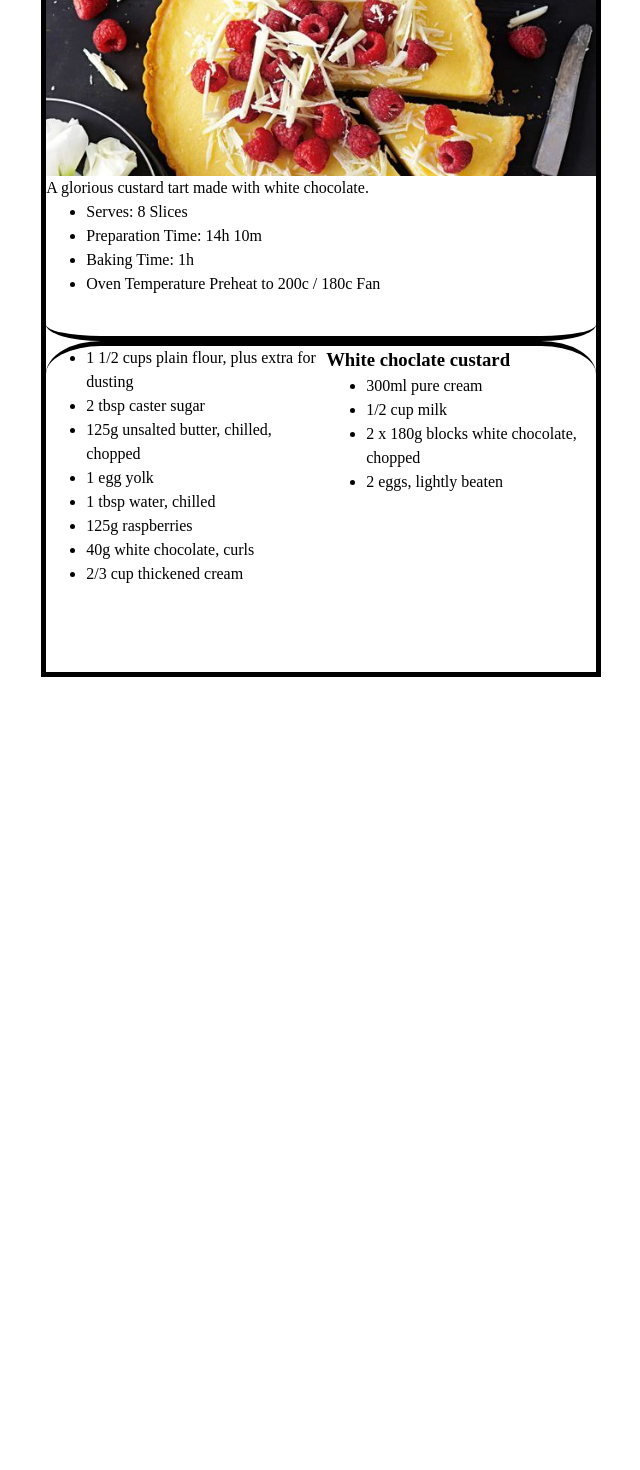
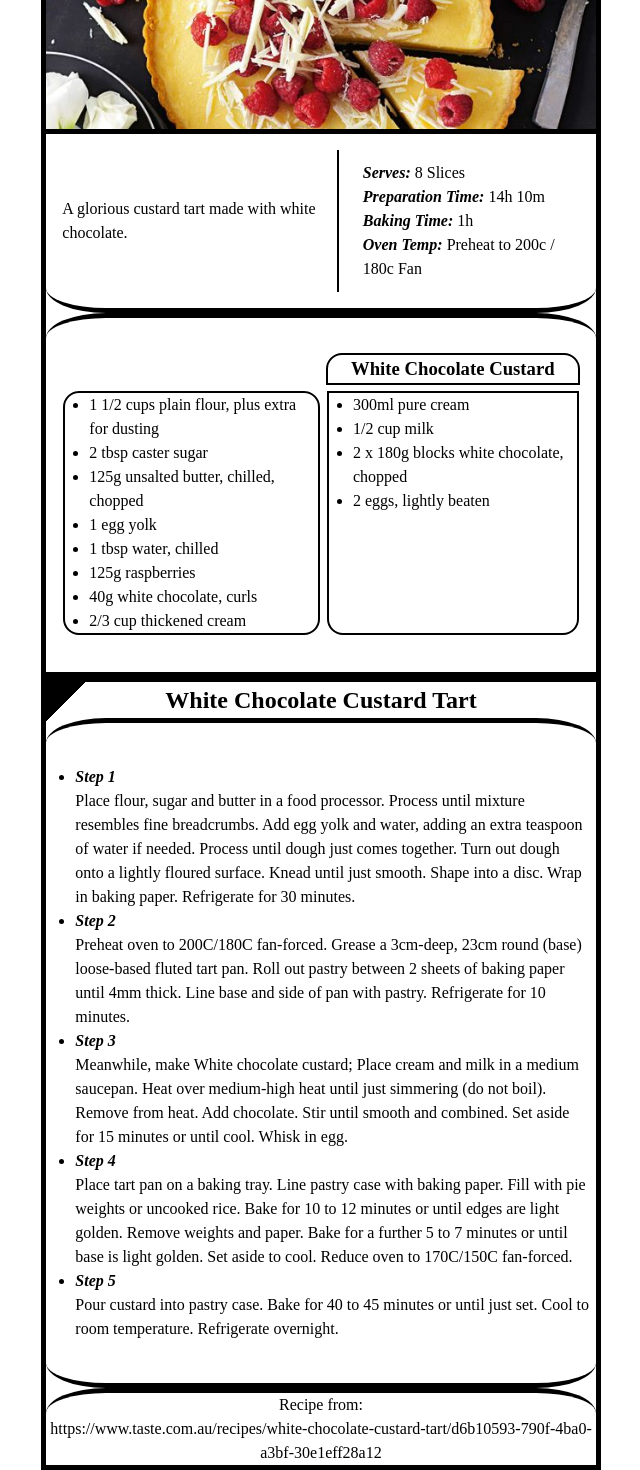
Before and after one commit to rwalsh221/recipe_card, a React (Vite) app: page / in a window 1280 px wide. Shown: the part 117-1587 px from the top of the page, without its empty margins (319-959 px from the left). Before the commit the page ends 800 px from the top, so only its background shows below. Built offline with nearby package versions, Linux system fonts and the light colour scheme.

Commit message:
add back of card

```diff
--- a/src/components/RecipeCardFront/RecipeCardFront.module.css
+++ b/src/components/RecipeCardFront/RecipeCardFront.module.css
@@ -1,29 +1,33 @@
+/* FRONT OF CARD */
+
 .rc_front {
   margin: 0 auto;
   height: var(--recipe-card-height);
   width: var(--recipe-card-width);
-  /* background-color: hotpink; */
-  border: 5px solid black;
+  border: var(--recipe-card-section-border);
   display: grid;
-  grid-template-rows: 0.5fr max-content 1fr 2fr;
-  /* overflow: hidden; */
+  grid-template-rows: auto max-content 1fr 2fr;
+  background: rgb(255, 255, 255);
+  background: linear-gradient(
+    315deg,
+    rgba(255, 255, 255, 1) 97%,
+    rgb(0, 0, 0) 97%
+  );
 }
 
 .rc_front__heading {
-  /* background-color: aquamarine; */
   text-align: center;
+  text-transform: capitalize;
 }
 
 .rc_front__img_container {
-  /* background-color: purple; */
   overflow: hidden;
-  border-radius: 10%;
+  border-radius: var(--recipe-card-section-border-radius);
   border-bottom-left-radius: 0;
   border-bottom-right-radius: 0;
-  border: 5px solid black;
+  border: var(--recipe-card-section-border);
   border-left: none;
   border-right: none;
-  border-bottom: none;
 }
 
 .rc_front__img_container img {
@@ -33,17 +37,125 @@
 }
 
 .rc_front__information {
-  /* background-color: red; */
-  border-bottom: 5px solid black;
-  /* border-top: 5px solid black; */
-  border-radius: 10%;
+  border-bottom: var(--recipe-card-section-border);
+
+  border-radius: var(--recipe-card-section-border-radius);
+  display: flex;
+  justify-content: center;
+  align-items: center;
+
+  padding: 1rem;
+}
+
+.rc_front__information div {
+  height: 100%;
+  border-right: 1px solid black;
+  display: flex;
+  align-items: center;
+}
+
+.rc_front__information ul {
+  height: 100%;
+  border-left: 1px solid black;
+  display: flex;
+  flex-direction: column;
+  justify-content: center;
+}
+
+.rc_front__information ul span {
+  font-weight: bold;
+  font-style: italic;
 }
 
 .rc_front__ingredients {
   height: 100%;
   display: flex;
-  /* background-color: blueviolet; */
-  border-top: 5px solid black;
-  overflow: hidden;
-  border-radius: 10%;
+  justify-content: center;
+  align-items: center;
+  border-top: var(--recipe-card-section-border);
+  border-radius: var(--recipe-card-section-border-radius);
+  padding: 1rem;
 }
+
+.rc_front__ingredients div {
+  display: grid;
+  grid-template-areas:
+    ' . subHeading'
+    'mainList subList';
+  grid-template-rows: max-content max-content;
+  gap: 5px;
+}
+
+.rc_front__ingredients h3,
+.ingredients__main,
+.ingredients__sub {
+  border: 2px solid black;
+  border-radius: 1rem;
+}
+
+.ingredients__main,
+.ingredients__sub {
+  margin: 1px;
+}
+
+.rc_front__ingredients h3 {
+  grid-area: subHeading;
+  text-align: center;
+  border-bottom-left-radius: 0;
+  border-bottom-right-radius: 0;
+  text-transform: capitalize;
+}
+
+.ingredients__main {
+  grid-area: mainList;
+}
+
+.ingredients__sub {
+  grid-area: subList;
+  border-top-right-radius: 0;
+  border-top-left-radius: 0;
+}
+
+/* BACK OF CARD */
+.rc_back {
+  margin: 0 auto;
+  height: var(--recipe-card-height);
+  width: var(--recipe-card-width);
+  border: var(--recipe-card-section-border);
+  display: grid;
+  grid-template-rows: max-content auto max-content;
+  background: rgb(255, 255, 255);
+  background: linear-gradient(
+    315deg,
+    rgba(255, 255, 255, 1) 97%,
+    rgb(0, 0, 0) 97%
+  );
+}
+
+.rc_back__method {
+  display: flex;
+  justify-content: center;
+  align-items: center;
+  padding: 5px;
+  /* background-color: hotpink; */
+  border: var(--recipe-card-section-border);
+  border-radius: var(--recipe-card-section-border-radius);
+  border-left: 0;
+  border-right: 0;
+}
+
+.rc_back__method ul span {
+  font-weight: bold;
+  font-style: italic;
+  text-transform: capitalize;
+}
+
+.rc_back__footer {
+  border-top: var(--recipe-card-section-border);
+  border-radius: var(--recipe-card-section-border-radius);
+  display: flex;
+  justify-content: center;
+  align-items: center;
+  flex-direction: column;
+  text-align: center;
+}
--- a/src/components/RecipeCardFront/RecipeCardFront.tsx
+++ b/src/components/RecipeCardFront/RecipeCardFront.tsx
@@ -4,10 +4,11 @@ import recipeImg from '../../assets/img/white-chocolate-custard-tart.jpeg';
 
 const RecipeCardFront = () => {
   return (
+    <>
       <section className={classes.rc_front}>
-      <h2 className={classes.rc_front__heading}>
-        White chocolate custard tart
-      </h2>
+        <div className={classes.rc_front__heading}>
+          <h2> White chocolate custard tart</h2>
+        </div>
         <div className={classes.rc_front__img_container}>
           <img src={recipeImg} />
         </div>
@@ -16,7 +17,7 @@ const RecipeCardFront = () => {
           <div className={classes.rc_front__description}>
             A glorious custard tart made with white chocolate.
           </div>
-        <ul>
+          <ul role="list">
             <li>
               <p>
                 <span>Serves:</span>&nbsp;8 Slices
@@ -34,14 +35,14 @@ const RecipeCardFront = () => {
             </li>
             <li>
               <p>
-              <span>Oven Temperature</span>&nbsp;Preheat to 200c / 180c Fan
+                <span>Oven Temp:</span>&nbsp;Preheat to 200c / 180c Fan
               </p>
             </li>
           </ul>
         </div>
         <div className={classes.rc_front__ingredients}>
           <div>
-          <ul>
+            <ul className={classes.ingredients__main}>
               <li>1 1/2 cups plain flour, plus extra for dusting</li>
               <li>2 tbsp caster sugar</li>
               <li>125g unsalted butter, chilled, chopped</li>
@@ -51,10 +52,8 @@ const RecipeCardFront = () => {
               <li>40g white chocolate, curls</li>
               <li>2/3 cup thickened cream</li>
             </ul>
-        </div>
-        <div>
-          <h3>White choclate custard</h3>
-          <ul>
+            <h3>White chocolate custard</h3>
+            <ul className={classes.ingredients__sub}>
               <li>300ml pure cream</li>
               <li>1/2 cup milk</li>
               <li>2 x 180g blocks white chocolate, chopped</li>
@@ -63,6 +62,74 @@ const RecipeCardFront = () => {
           </div>
         </div>
       </section>
+      {/* BACK OF CARD */}
+      <section>
+        <div className={classes.rc_back}>
+          <div className={classes.rc_front__heading}>
+            <h2> White chocolate custard tart</h2>
+          </div>
+          <div className={classes.rc_back__method}>
+            <ul>
+              <li>
+                <span>step 1</span>
+                <br />
+                Place flour, sugar and butter in a food processor. Process until
+                mixture resembles fine breadcrumbs. Add egg yolk and water,
+                adding an extra teaspoon of water if needed. Process until dough
+                just comes together. Turn out dough onto a lightly floured
+                surface. Knead until just smooth. Shape into a disc. Wrap in
+                baking paper. Refrigerate for 30 minutes.
+              </li>
+              <li>
+                <span>step 2</span>
+                <br />
+                Preheat oven to 200C/180C fan-forced. Grease a 3cm-deep, 23cm
+                round (base) loose-based fluted tart pan. Roll out pastry
+                between 2 sheets of baking paper until 4mm thick. Line base and
+                side of pan with pastry. Refrigerate for 10 minutes.
+              </li>
+              <li>
+                <span>step 3</span>
+                <br />
+                Meanwhile, make White chocolate custard; Place cream and milk in
+                a medium saucepan. Heat over medium-high heat until just
+                simmering (do not boil). Remove from heat. Add chocolate. Stir
+                until smooth and combined. Set aside for 15 minutes or until
+                cool. Whisk in egg.
+              </li>
+              <li>
+                <span>step 4</span>
+                <br />
+                Place tart pan on a baking tray. Line pastry case with baking
+                paper. Fill with pie weights or uncooked rice. Bake for 10 to 12
+                minutes or until edges are light golden. Remove weights and
+                paper. Bake for a further 5 to 7 minutes or until base is light
+                golden. Set aside to cool. Reduce oven to 170C/150C fan-forced.
+              </li>
+              <li>
+                <span>step 5</span>
+                <br />
+                Pour custard into pastry case. Bake for 40 to 45 minutes or
+                until just set. Cool to room temperature. Refrigerate overnight.
+              </li>
+              {/* <li>
+                <span>step 6</span>
+                <br />
+                Stand tart at room temperature for 10 minutes before serving.
+                Top with raspberries and grated white chocolate curls. Serve
+                with cream.
+              </li> */}
+            </ul>
+          </div>
+          <div className={classes.rc_back__footer}>
+            <p>Recipe from:</p>
+            <p>
+              https://www.taste.com.au/recipes/white-chocolate-custard-tart/d6b10593-790f-4ba0-a3bf-30e1eff28a12
+            </p>
+          </div>
+        </div>
+      </section>
+    </>
   );
 };
 
--- a/src/index.css
+++ b/src/index.css
@@ -80,6 +80,10 @@ select {
 
 /* END CSS RESET */
 
+ul {
+  padding-left: 1.5rem;
+}
+
 @media print {
   @page {
     size: A5 portrait;
--- a/src/variables.css
+++ b/src/variables.css
@@ -1,4 +1,7 @@
 :root {
   --recipe-card-height: 210mm;
   --recipe-card-width: 148mm;
+
+  --recipe-card-section-border: 5px solid black;
+  --recipe-card-section-border-radius: 60px/25px;
 }
```
Lines whose indentation alone changed are shown as unchanged.
